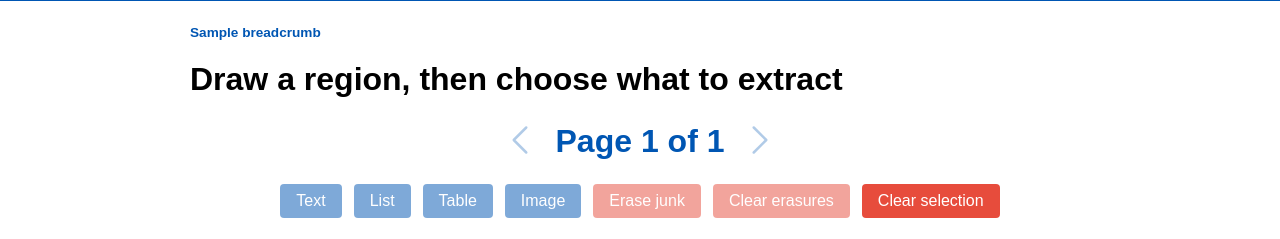
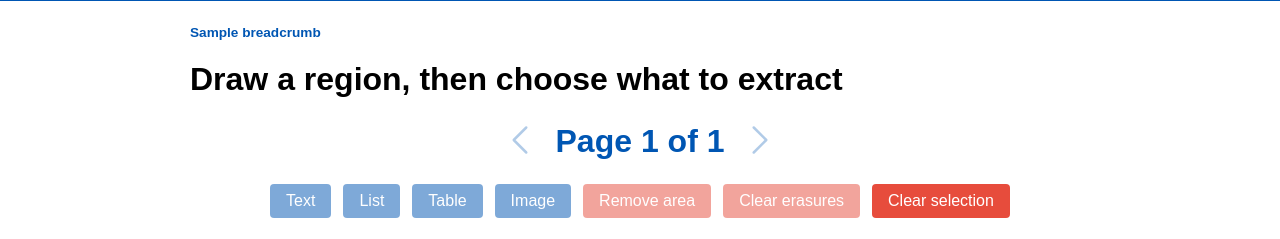
Before and after one commit to airbornedan/pdfxml, a Flask app: template templates/select_region.html in a window 1280 px wide. Shown: the part 79-318 px from the top of the page. Run offline with Flask 3, Linux system fonts and the light colour scheme; the template is opened without the code that fills it: most values are stand-ins (such as "Sample title", 1, 10 or a date in 2020); parts of the project's set-up code (start-up, migrations or seed data) failed here and were passed over; some libraries are stand-ins or nearby versions.

Commit message:
Rename 'Erase junk' toggle to 'Remove area'

```diff
--- a/templates/select_region.html
+++ b/templates/select_region.html
@@ -33,13 +33,13 @@
 		{% if not continue_type %}
 		<button type="submit" form="select-form" name="element_type" value="table" class="extract-btn" disabled>Table</button>
 		<button type="submit" form="select-form" name="element_type" value="image" class="extract-btn" disabled>Image</button>
-		<button type="button" class="btn-reset erase-toggle-btn" disabled>Erase junk</button>
+		<button type="button" class="btn-reset erase-toggle-btn" disabled>Remove area</button>
 		<button type="button" class="btn-reset clear-erase-btn" disabled>Clear erasures</button>
 		{% endif %}
 		<button type="button" class="btn-reset clear-btn">Clear selection</button>
 	</p>
 	{% if not continue_type %}
-	<p class="hint-text">Draw a region, then "Erase junk" lets you paint out stray content caught inside it before extracting as an image.</p>
+	<p class="hint-text">Draw a region, then "Remove area" lets you paint out stray content caught inside it before extracting as an image.</p>
 	{% endif %}
 
 	<div id="page-image-wrap">
@@ -63,7 +63,7 @@
 			{% if not continue_type %}
 			<button type="submit" name="element_type" value="table" class="extract-btn" disabled>Table</button>
 			<button type="submit" name="element_type" value="image" class="extract-btn" disabled>Image</button>
-			<button type="button" class="btn-reset erase-toggle-btn" disabled>Erase junk</button>
+			<button type="button" class="btn-reset erase-toggle-btn" disabled>Remove area</button>
 			<button type="button" class="btn-reset clear-erase-btn" disabled>Clear erasures</button>
 			{% endif %}
 			<button type="button" class="btn-reset clear-btn">Clear selection</button>
@@ -93,7 +93,7 @@
 	const eraseToggleBtns = document.querySelectorAll(".erase-toggle-btn"); // one above, one below
 	const clearEraseBtns = document.querySelectorAll(".clear-erase-btn"); // one above, one below
 	let startX, startY, dragging = false;
-	let erasing = false;          // true once an "Erase junk" toggle is active
+	let erasing = false;          // true once "Remove area" is toggled on
 	let eraseRects = [];          // {el, natural: [x0,y0,x1,y1]} -- natural-pixel space, same as x0..y1 below
 
 	function pointerPos(e) {
```
